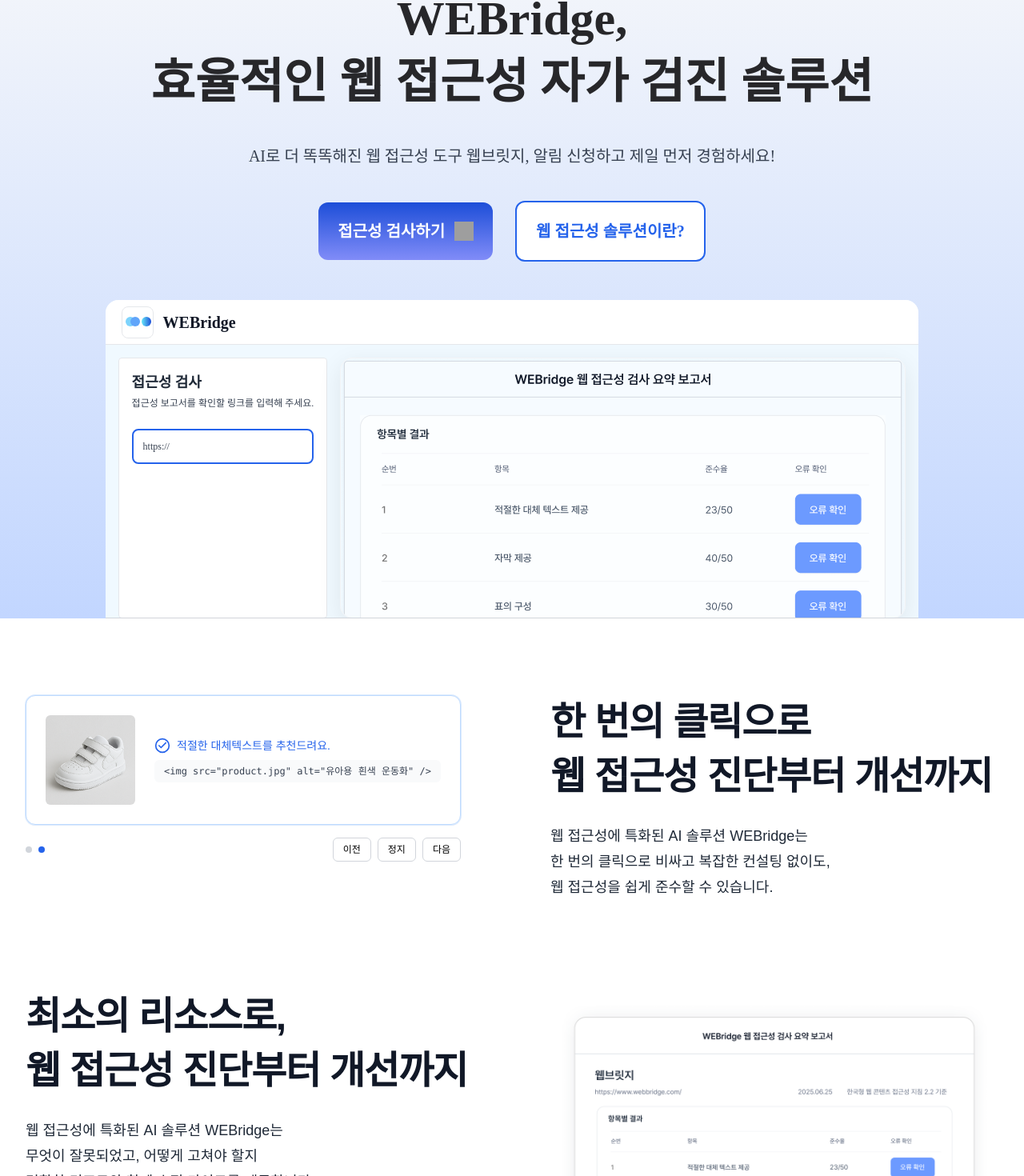
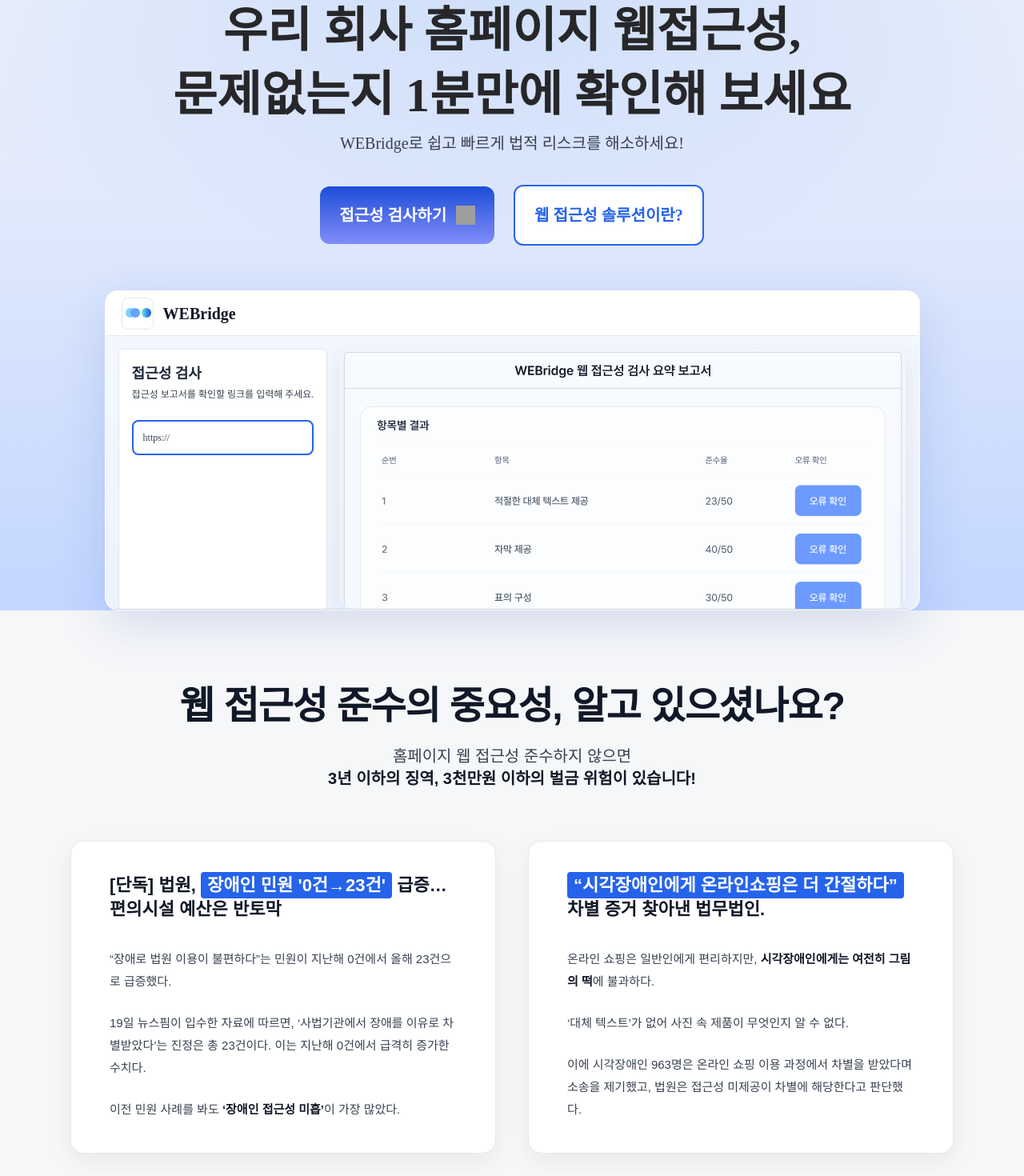
Before and after one commit to inable-it/webridge-frontend, a React (Vite) app: page / in a window 1280 px wide. Shown: the part 174-1644 px from the top of the page at 80% size. Built offline with nearby package versions, Linux system fonts and the light colour scheme; grey boxes are pictures that could not be loaded.

Commit message:
refactor: :recycle: eat: add founder-focused attraction copy; update hero layout; animate report preview w/ header logo; add alt-image reveal transition

```diff
--- a/src/pages/Homepage.tsx
+++ b/src/pages/Homepage.tsx
@@ -18,16 +18,15 @@
 // 메인 컴포넌트들
 const MainTitle = () => (
   <h1 className={STYLES.text.title}>
-    WEBridge,
+    우리 회사 홈페이지 웹접근성,
     <br />
-    효율적인 웹 접근성 자가 검진 솔루션
+    문제없는지 1분만에 확인해 보세요
   </h1>
 );
 
 const SubTitle = () => (
   <p className={STYLES.text.subtitle}>
-    AI로 더 똑똑해진 웹 접근성 도구 웹브릿지, 알림 신청하고 제일 먼저
-    경험하세요!
+    WEBridge로 쉽고 빠르게 법적 리스크를 해소하세요!
   </p>
 );
 
@@ -42,14 +41,20 @@
     className={`${STYLES.button.base} ${STYLES.button[variant]}`}
   >
     <span className={STYLES.text.button}>{children}</span>
-    {icon && <img src={icon} alt="접근성 검사하기 페이지로 가는 화살표" className="w-6 h-6" />}
+    {icon && (
+      <img
+        src={icon}
+        alt="접근성 검사하기 페이지로 가는 화살표"
+        className="w-6 h-6"
+      />
+    )}
   </button>
 );
 
 const ActionButtons = () => {
   const navigate = useNavigate();
   return (
-    <div className="flex flex-wrap items-center justify-center gap-7">
+    <div className="flex flex-wrap items-center justify-center gap-4 mt-8 md:gap-6">
       <ActionButton
         onClick={() => navigate("/dashboard")}
         variant="primary"
@@ -114,13 +119,9 @@
   </div>
 );
 
-/**
- * 변경: ResultsTablePanel을 '이미지'로 교체 (포커스/클릭 불가)
- * - 전체 패널을 시각적 예시 이미지로 대체
- */
 const ResultsTablePanel = () => (
   <img
-    src="/report-summary-mock.png" // <- 여기를 실제 이미지 경로로 교체
+    src="/report-summary-mock.png"
     alt="WEBridge 웹 접근성 검사 요약 보고서 이미지"
     aria-hidden="true"
     draggable={false}
@@ -140,14 +141,13 @@
     const el = rootRef.current;
     if (!el) return;
 
-    // 뷰포트에 들어오면 한 번만 재생
     const io = new IntersectionObserver(
       ([entry]) => {
         if (entry.isIntersecting && !playedRef.current) {
           playedRef.current = true;
-          setTimeout(() => setShowHeader(true), 60); // 1) 헤더
-          setTimeout(() => setShowLeft(true), 380); // 2) 왼쪽 카드
-          setTimeout(() => setShowRight(true), 760); // 3) 오른쪽 카드
+          setTimeout(() => setShowHeader(true), 80); // 1) 헤더
+          setTimeout(() => setShowLeft(true), 360); // 2) 좌측
+          setTimeout(() => setShowRight(true), 740); // 3) 우측
         }
       },
       { threshold: 0.3 }
@@ -160,7 +160,7 @@
   return (
     <div
       ref={rootRef}
-      className="relative w-full overflow-hidden rounded-t-2xl bg-sky-50"
+      className="relative w-full overflow-hidden rounded-2xl bg-white/70 backdrop-blur-sm border border-white/60 shadow-[0_18px_60px_rgba(30,64,175,0.15)]"
     >
       {/* 헤더: 위에서 아래로 페이드/슬라이드 */}
       <div
@@ -193,13 +193,99 @@
         </div>
       </div>
 
-      {/* 바닥 그라데이션/라인 */}
       <div className="absolute bottom-0 left-0 right-0 h-px bg-gray-300" />
     </div>
   );
 };
 
-// Feature 구성 - 이미지처럼 좌우 2열 (상: 카드+텍스트, 하: 텍스트+이미지)
+/* -----------------------------
+ * 상단(흰 배경): 중요성 섹션
+ * ---------------------------- */
+const AccessibilityImportanceSection = () => {
+  return (
+    <section className="w-full pt-24 pb-24 bg-[#F6F7F9]">
+      <div className="w-full max-w-6xl px-6 mx-auto">
+        <div className="text-center">
+          <h2 className="text-[42px] md:text-5xl font-extrabold tracking-tight text-gray-900">
+            웹 접근성 준수의 중요성, 알고 있으셨나요?
+          </h2>
+
+          <p className="mt-6 text-[18px] md:text-xl text-gray-700 leading-8">
+            홈페이지 웹 접근성 준수하지 않으면
+            <br />
+            <span className="font-extrabold text-gray-900">
+              3년 이하의 징역, 3천만원 이하의 벌금 위험이 있습니다!
+            </span>
+          </p>
+        </div>
+
+        <div className="grid grid-cols-1 gap-10 mt-16 md:grid-cols-2">
+          <article className="rounded-2xl border border-gray-200 bg-white px-12 py-10 shadow-[0_10px_30px_rgba(0,0,0,0.06)]">
+            <h3 className="text-[20px] md:text-[22px] font-extrabold leading-snug text-gray-900">
+              [단독] 법원,{" "}
+              <span className="px-2 py-1 text-white bg-blue-600 rounded-sm">
+                장애인 민원 '0건→23건'
+              </span>{" "}
+              급증…
+              <br />
+              편의시설 예산은 반토막
+            </h3>
+
+            <div className="mt-8 space-y-6 text-[15px] leading-7 text-gray-700">
+              <p>
+                “장애로 법원 이용이 불편하다”는 민원이 지난해 0건에서 올해
+                23건으로 급증했다.
+              </p>
+              <p>
+                19일 뉴스핌이 입수한 자료에 따르면, ‘사법기관에서 장애를 이유로
+                차별받았다’는 진정은 총 23건이다. 이는 지난해 0건에서 급격히
+                증가한 수치다.
+              </p>
+              <p>
+                이전 민원 사례를 봐도{" "}
+                <span className="font-extrabold text-gray-900">
+                  ‘장애인 접근성 미흡’
+                </span>
+                이 가장 많았다.
+              </p>
+            </div>
+          </article>
+
+          <article className="rounded-2xl border border-gray-200 bg-white px-12 py-10 shadow-[0_10px_30px_rgba(0,0,0,0.06)]">
+            <h3 className="text-[20px] md:text-[22px] font-extrabold leading-snug text-gray-900">
+              <span className="px-2 py-1 text-white bg-blue-600 rounded-sm">
+                “시각장애인에게 온라인쇼핑은 더 간절하다”
+              </span>
+              <br />
+              차별 증거 찾아낸 법무법인.
+            </h3>
+
+            <div className="mt-8 space-y-6 text-[15px] leading-7 text-gray-700">
+              <p>
+                온라인 쇼핑은 일반인에게 편리하지만,{" "}
+                <span className="font-extrabold text-gray-900">
+                  시각장애인에게는 여전히 그림의 떡
+                </span>
+                에 불과하다.
+              </p>
+              <p>‘대체 텍스트’가 없어 사진 속 제품이 무엇인지 알 수 없다.</p>
+              <p>
+                이에 시각장애인 963명은 온라인 쇼핑 이용 과정에서 차별을
+                받았다며 소송을 제기했고, 법원은 접근성 미제공이 차별에
+                해당한다고 판단했다.
+              </p>
+            </div>
+          </article>
+        </div>
+      </div>
+    </section>
+  );
+};
+
+/* -----------------------------
+ * Feature (하단 연회색 배경 + 가운데 문구)
+ * 1) 이미지 "재생될때" 모션: fade + scale + blur 제거 + 약간의 slide
+ * ---------------------------- */
 const StatusIcon = ({ ok }: { ok: boolean }) =>
   ok ? (
     <svg className="w-5 h-5 text-blue-600" viewBox="0 0 24 24" fill="none">
@@ -393,16 +479,6 @@
   </div>
 );
 
-const CTAButton = () => (
-  <button
-    onClick={() => window.open("https://forms.gle/auwBzhYqpfT9ixEG8", "_blank")}
-    className="flex items-center justify-center gap-3 px-6 py-4 text-lg font-semibold text-white transition-all rounded-xl bg-gradient-to-r from-blue-600 to-blue-500 hover:from-blue-700 hover:to-blue-600"
-  >
-    서비스 정식 출시 알림받기
-  </button>
-);
-
-// Feature Section (번갈아 표시)
 const FeatureSectionAnimated = () => {
   const sectionRef = useRef<HTMLDivElement>(null);
 
@@ -415,9 +491,18 @@
   }, []);
 
   return (
-    <section ref={sectionRef} className={STYLES.section.feature}>
-      <div className="grid w-full grid-cols-1 mx-auto max-w-7xl place-items-start gap-x-24 gap-y-28 lg:grid-cols-2">
-        {/* 상단 왼쪽: (토글되는) 카드 */}
+    <section ref={sectionRef} className="w-full bg-white py-28">
+      <div className="max-w-6xl px-6 mx-auto">
+        <div className="text-center">
+          <h2 className="text-3xl md:text-[34px] font-extrabold text-gray-900">
+            WEBridge가 대신 지켜드려요.
+          </h2>
+          <p className="mt-3 text-sm font-semibold text-gray-700 md:text-base">
+            한 번의 클릭과 합리적인 비용으로 법적 리스크를 해결할 수 있습니다.
+          </p>
+        </div>
+
+        <div className="grid w-full grid-cols-1 mt-16 gap-x-16 gap-y-20 lg:grid-cols-2">
           <FadeInSection>
             <AlternativeTextCarousel />
           </FadeInSection>
@@ -447,32 +532,43 @@
             <img src="/slide2.2.png" alt="WEBridge 접근성 보고서 화면 예시" />
           </FadeInSection>
         </div>
+      </div>
     </section>
   );
 };
 
-// 메인 HomePage 컴포넌트
+const CTAButton = () => (
+  <button
+    onClick={() => window.open("https://forms.gle/auwBzhYqpfT9ixEG8", "_blank")}
+    className="flex items-center justify-center gap-3 px-6 py-4 text-lg font-semibold text-white transition-all rounded-xl bg-gradient-to-r from-blue-600 to-blue-500 hover:from-blue-700 hover:to-blue-600"
+  >
+    서비스 정식 출시 알림받기
+  </button>
+);
+
+/* -----------------------------
+ * HomePage
+ * ---------------------------- */
 export const HomePage = () => {
   const navigate = useNavigate();
 
   return (
     <div className="w-full h-full scroll-smooth">
-      {/* Hero Section */}
       <section
         className={STYLES.section.hero}
         style={{
-          background: "linear-gradient(180deg, #F7F8FA 0%, #C2D6FF 100%)",
+          background:
+            "radial-gradient(900px 420px at 50% 0%, rgba(59,130,246,0.22) 0%, rgba(59,130,246,0.10) 55%, rgba(255,255,255,0) 100%), linear-gradient(180deg, #F6F7FA 0%, #C2D6FF 100%)",
         }}
       >
         <FadeInSection>
-          <div className="px-8 pt-20 max-w-7xl">
-            <div className="flex flex-col items-center gap-8">
+          <div className="px-6 pt-24 mx-auto max-w-7xl md:px-10">
+            <div className="flex flex-col items-center">
               <MainTitle />
-              <div className="flex flex-col items-center w-full gap-12">
-                <div className="min-w-[520px] flex flex-col items-center gap-9">
               <SubTitle />
               <ActionButtons />
-                </div>
+
+              <div className="w-full mt-14">
                 <ReportPreviewSection />
               </div>
             </div>
@@ -480,10 +576,9 @@
         </FadeInSection>
       </section>
 
-      {/* Feature Section (1번 이미지 레이아웃) */}
+      <AccessibilityImportanceSection />
       <FeatureSectionAnimated />
 
-      {/* CTA Section */}
       <section className={STYLES.section.cta}>
         <FadeInSection>
           <h2 className="mt-20 mb-14 text-5xl md:text-6xl font-bold tracking-wide leading-[64px] md:leading-[84px]">
@@ -501,10 +596,8 @@
         </FadeInSection>
       </section>
 
-      {/* Footer */}
       <footer className="w-full bg-white">
         <div className="mx-auto w-full max-w-[1440px] px-6 md:px-12 lg:px-20 py-16">
-          {/* 헤더(브랜드) */}
           <div className="flex items-center gap-2 mb-6">
             <img src="/logo.svg" alt="WEBridge Logo" className="w-6 h-6" />
             <span className="font-['Pretendard_Variable'] text-2xl font-bold text-gray-900">
@@ -512,9 +605,7 @@
             </span>
           </div>
 
-          {/* 본문 3열 */}
           <div className="grid grid-cols-1 md:grid-cols-12">
-            {/* 좌측 */}
             <div className="md:col-span-6">
               <ul className="text-[15px] leading-7 text-gray-800">
                 <li>웹 접근성 자가 검진 솔루션</li>
@@ -535,7 +626,6 @@
               </ul>
             </div>
 
-            {/* 가운데 */}
             <div className="mt-16 md:col-span-4">
               <ul className="text-[15px] leading-7 text-gray-800">
                 <li>
@@ -557,7 +647,6 @@
               </ul>
             </div>
 
-            {/* 우측 링크 */}
             <div className="flex mt-32 text-center -w-full md:col-span-2 md:text-left">
               <ul className="text-[15px] leading-7 text-gray-800">
                 <li>
```
Lines whose indentation alone changed are shown as unchanged.
